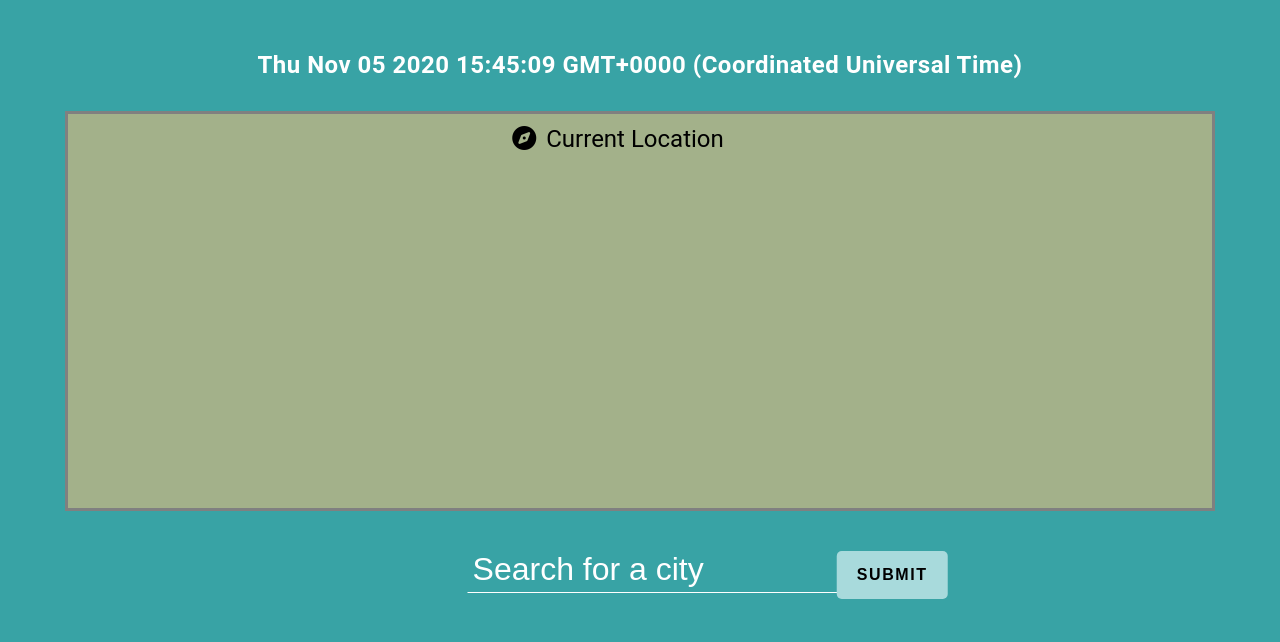
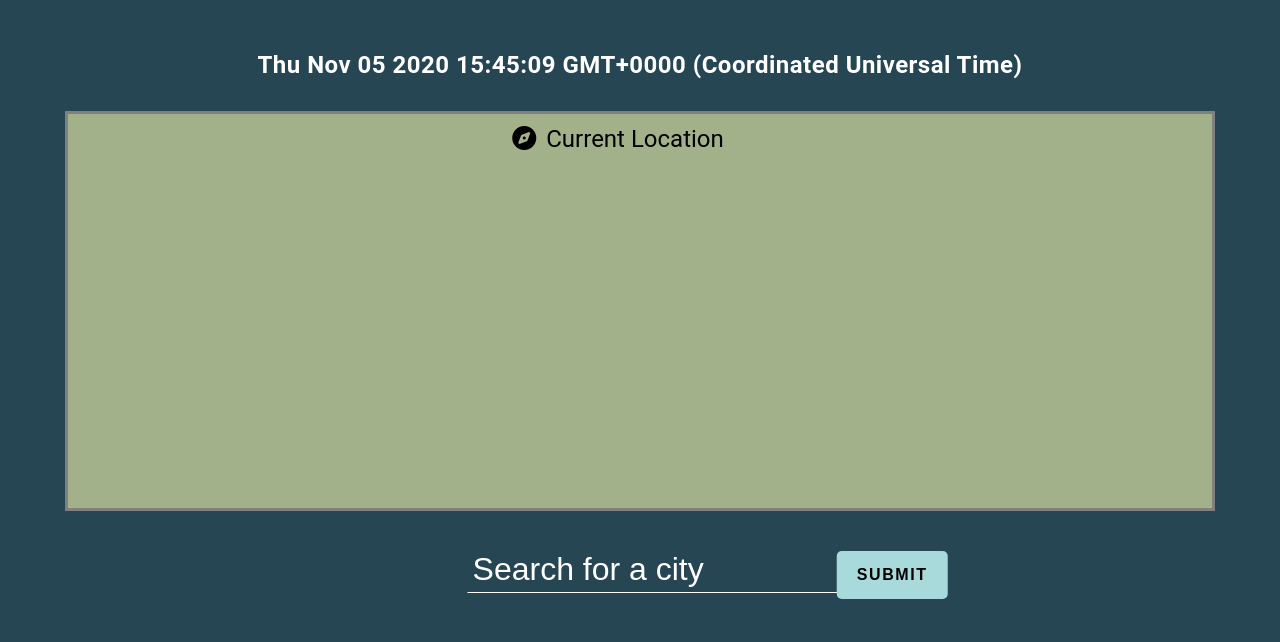
Before and after one commit to lockyboss1/Weather-App, a plain HTML site: page index.html in a window 1280 px wide. Drawn offline with Linux system fonts and the light colour scheme.

Commit message:
updated background colour

```diff
--- a/styles/index.css
+++ b/styles/index.css
@@ -1,5 +1,5 @@
 :root {
-    --bg_main: #38a3a5;
+    --bg_main: #264653;
     --text_light: #fff;
     --text_med: #53627c;
     --text_dark: black;
```
